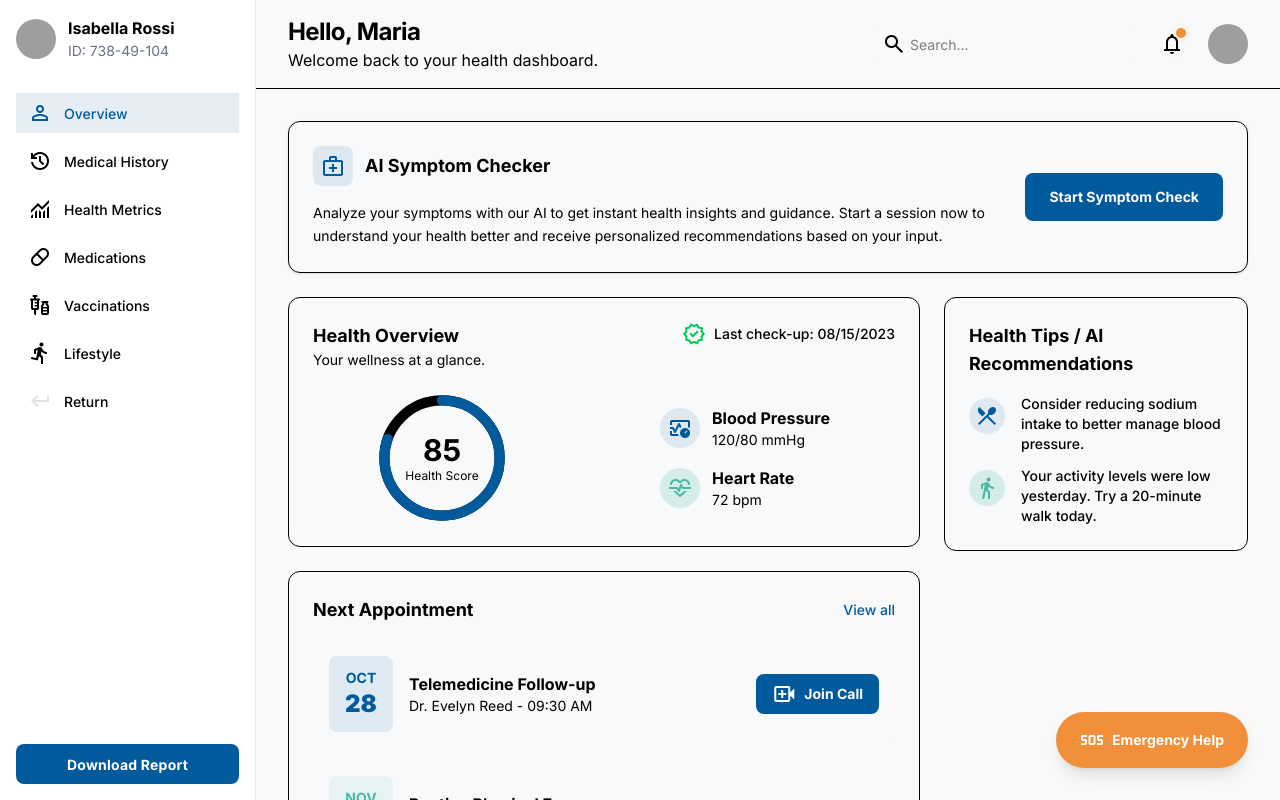
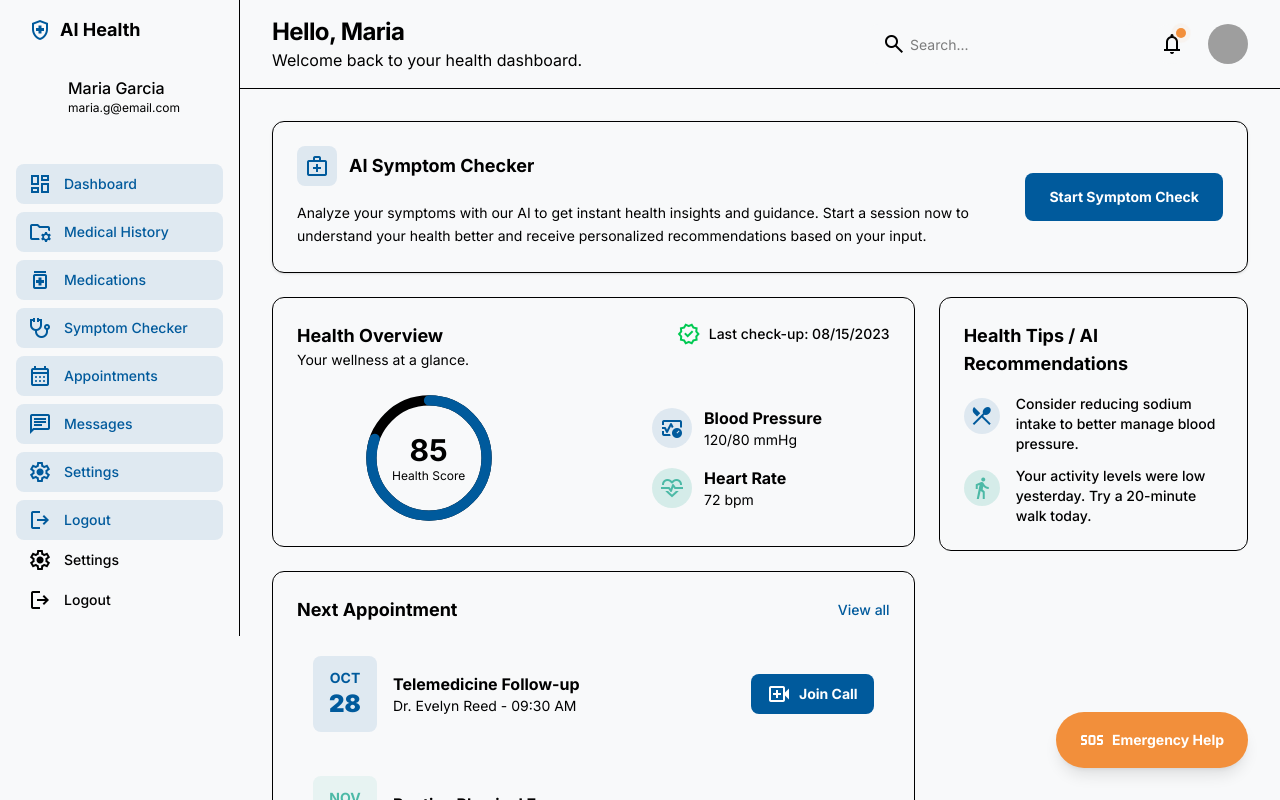
Before and after one commit to Mr-XX23/ai_health_assistent, a React (Vite) app: page /patient-dashboard in a window 1280 px wide. Built offline with nearby package versions, Linux system fonts and the light colour scheme; grey boxes are pictures that could not be loaded.

Commit message:
patient sidebar work

```diff
--- a/src/PatientPages/components/Sidebar/Sidebar.tsx
+++ b/src/PatientPages/components/Sidebar/Sidebar.tsx
@@ -1,6 +1,18 @@
 import React from "react";
+import { NavLink } from "react-router";
 
-const Sidebar = () => {
+const Sidebar = ({ onClick }: { onClick?: () => void }) => {
+  const navItes = [
+    { lable: "Dashboard", path: "/patient-dashboard", icon: "dashboard" },
+    { lable: "Medical History", path: "", icon: "folder_managed" },
+    { lable: "Medications", path: "", icon: "medication" },
+    { lable: "Symptom Checker", path: "", icon: "stethoscope" },
+    { lable: "Appointments", path: "", icon: "calendar_month" },
+    { lable: "Messages", path: "", icon: "chat" },
+    { lable: "Settings", path: "", icon: "settings" },
+    { lable: "Logout", path: "", icon: "logout" },
+  ];
+
   return (
     <div>
       <div className="flex flex-col w-[240px] p-4 bg-card-light dark:bg-card-dark border-r border-border-light dark:border-border-dark flex-shrink-0">
@@ -24,48 +36,29 @@
             </div>
           </div>
           <div className="flex flex-col gap-2 mt-4">
-            <a
-              className="flex items-center gap-3 px-3 py-2 rounded-lg bg-primary/10 text-primary"
-              href="#"
-            >
-              <span className="material-symbols-outlined fill">dashboard</span>
-              <p className="text-sm font-medium">Dashboard</p>
-            </a>
-            <a
-              className="flex items-center gap-3 px-3 py-2 rounded-lg hover:bg-primary/10 hover:text-primary transition-colors duration-200 text-text-light-primary dark:text-text-dark-primary"
-              href="#"
-            >
-              <span className="material-symbols-outlined">folder_managed</span>
-              <p className="text-sm font-medium">Medical History</p>
-            </a>
-            <a
-              className="flex items-center gap-3 px-3 py-2 rounded-lg hover:bg-primary/10 hover:text-primary transition-colors duration-200 text-text-light-primary dark:text-text-dark-primary"
-              href="#"
-            >
-              <span className="material-symbols-outlined">medication</span>
-              <p className="text-sm font-medium">Medications</p>
-            </a>
-            <a
-              className="flex items-center gap-3 px-3 py-2 rounded-lg hover:bg-primary/10 hover:text-primary transition-colors duration-200 text-text-light-primary dark:text-text-dark-primary"
-              href="#"
-            >
-              <span className="material-symbols-outlined">stethoscope</span>
-              <p className="text-sm font-medium">Symptom Checker</p>
-            </a>
-            <a
-              className="flex items-center gap-3 px-3 py-2 rounded-lg hover:bg-primary/10 hover:text-primary transition-colors duration-200 text-text-light-primary dark:text-text-dark-primary"
-              href="#"
-            >
-              <span className="material-symbols-outlined">calendar_month</span>
-              <p className="text-sm font-medium">Appointments</p>
-            </a>
-            <a
-              className="flex items-center gap-3 px-3 py-2 rounded-lg hover:bg-primary/10 hover:text-primary transition-colors duration-200 text-text-light-primary dark:text-text-dark-primary"
-              href="#"
-            >
-              <span className="material-symbols-outlined">chat</span>
-              <p className="text-sm font-medium">Messages</p>
-            </a>
+            <div className="flex flex-col gap-2 mt-4">
+              {navItes.map((item) => (
+                <NavLink
+                  key={item.lable}
+                  to={item.path}
+                  onClick={onClick}
+                  className={({ isActive }) =>
+                    `flex items-center gap-3 px-3 py-2 rounded-lg
+                  ${
+                    isActive
+                      ? "bg-primary/10 text-primary"
+                      : "hover:bg-primary/10 hover:text-primary transition-colors duration-200 text-text-light-primary "
+                  }
+                  `
+                  }
+                >
+                  <span className="material-symbols-outlined fill">
+                    {item.icon}
+                  </span>
+                  <p className="text-sm font-medium">{item.lable}</p>
+                </NavLink>
+              ))}
+            </div>
           </div>
         </div>
         <div className="mt-auto">
--- a/src/layout/PatientLayout/PatientLayout.tsx
+++ b/src/layout/PatientLayout/PatientLayout.tsx
@@ -1,6 +1,5 @@
 import type React from "react";
-import Sidebar from "../../AdminComponents/components/Sidebar/Sidebar";
-import PatientSidebar from "../../PatientComponents/components/sidebar/PatientSidebar";
+import Sidebar from "../../PatientPages/components/Sidebar/Sidebar";
 
 interface LayoutChildren {
   children: React.ReactNode;
@@ -9,7 +8,7 @@
   return (
     <div className="font-display bg-background-light dark:bg-background-dark text-text-light-primary dark:text-text-dark-primary">
       <div className="relative flex min-h-screen w-full">
-        <PatientSidebar />
+        <Sidebar />
         {children}
       </div>
     </div>
```
